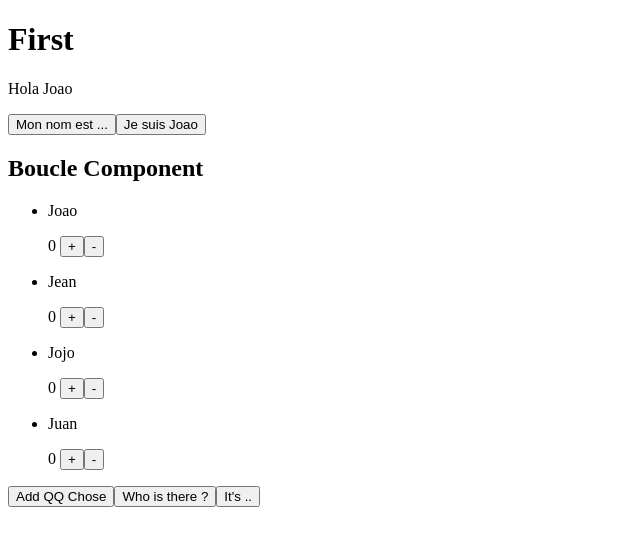
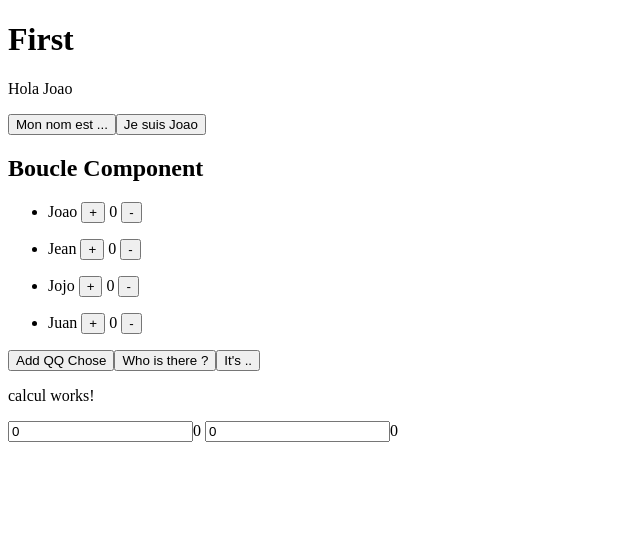
Before and after one commit to JoaoMRL/first-angular, an Angular app: page / in a window 1280 px wide. Shown: the top 546 px of the page, without its empty margins (0-640 px from the left). Built offline with nearby package versions, Linux system fonts and the light colour scheme.

Commit message:
Test calcul

```diff
--- a/src/app/app.component.html
+++ b/src/app/app.component.html
@@ -6,3 +6,4 @@
 
 
 <app-boucle></app-boucle>
+<app-calcul></app-calcul>
--- a/src/app/boucle/boucle.component.html
+++ b/src/app/boucle/boucle.component.html
@@ -2,7 +2,7 @@
 
 <div >
     <ul >
-        <li *ngFor="let item of tab">{{item}} <app-counter></app-counter> </li>
+        <li *ngFor="let item of tab"><p>{{item}}  <app-counter></app-counter> </p></li>
     </ul>
 
     <button (click)="addItem('Quelque Chose')">Add QQ Chose</button>
--- /dev/null
+++ b/src/app/calcul/calcul.component.html
@@ -0,0 +1,4 @@
+<p>calcul works!</p>
+
+<input type="number" name="" id="" [(ngModel)]="a" >{{result()}}
+<input type="number" name="" id="" [(ngModel)]="b" >{{result()}}
--- /dev/null
+++ b/src/app/calcul/calcul.component.ts
@@ -0,0 +1,14 @@
+import { Component } from '@angular/core';
+
+@Component({
+  selector: 'app-calcul',
+  templateUrl: './calcul.component.html',
+  styleUrls: ['./calcul.component.css']
+})
+export class CalculComponent {
+  a:number=0;
+  b:number=0;
+  result(){
+    return this.a+this.b
+  }
+}
--- a/src/app/counter/counter.component.html
+++ b/src/app/counter/counter.component.html
@@ -1,8 +1,3 @@
-
-<div>
-    <p>{{count}}
-        <button (click)="increment()">+</button>
-        <button (click)="decrement()">-</button>
-    </p>
-
-</div>
+<button (click)="increment()">+</button>
+{{count}}
+<button (click)="decrement()">-</button>
```
Also changed, not shown: src/app/app.module.ts (+6 -2 lines), src/app/calcul/calcul.component.css (added), 1 other file (tests, documents, lock files or other folders).
